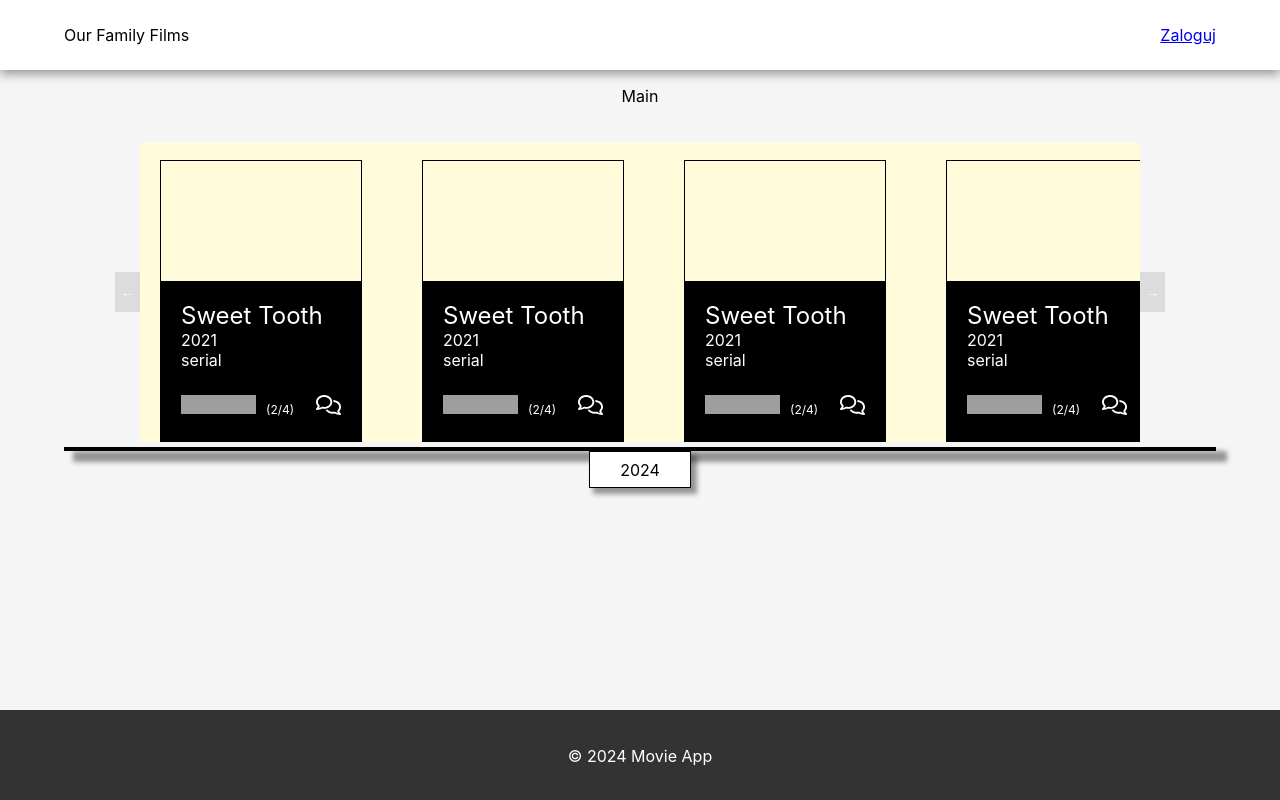
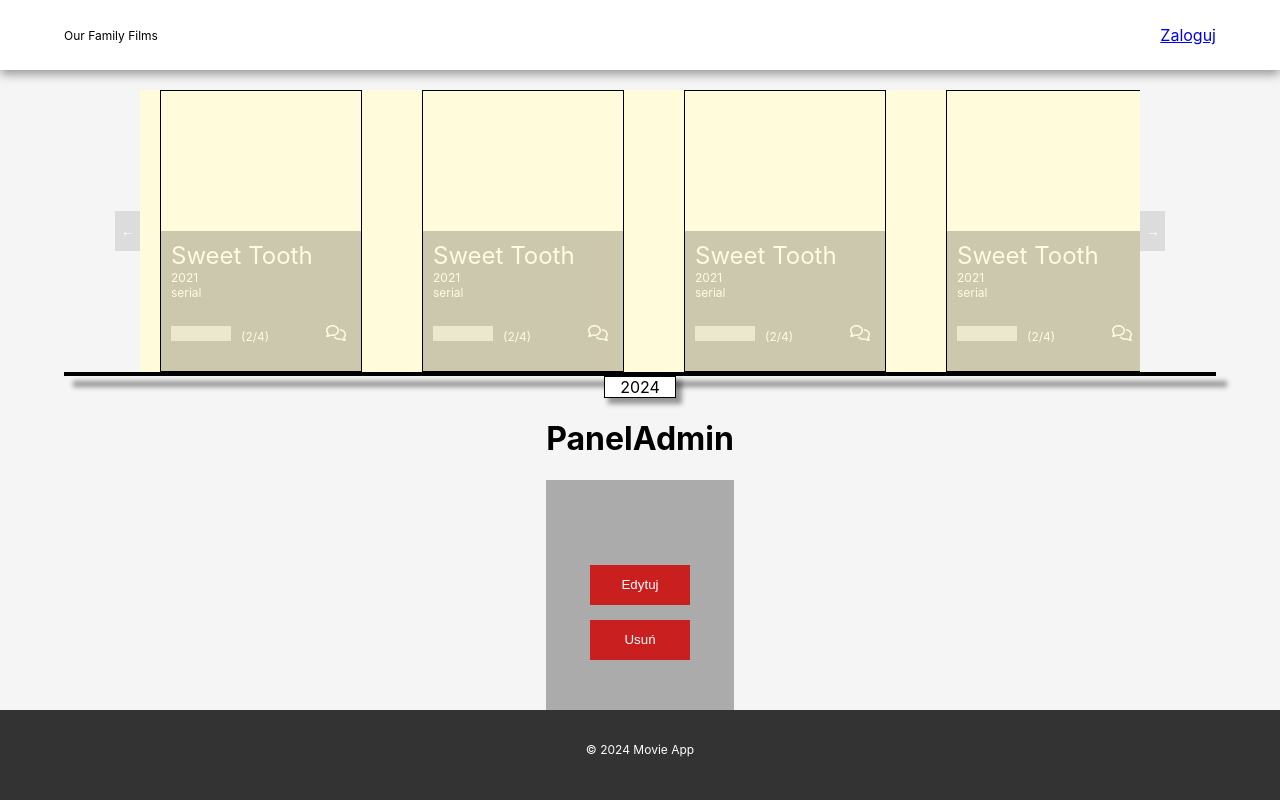
Before and after one commit to artur-IT/Our-Family-Films, a React (Vite) app: page / in a window 1280 px wide. Built offline with nearby package versions, Linux system fonts and the light colour scheme; grey boxes are pictures that could not be loaded.

Commit message:
change PanelAdmin

```diff
--- a/src/App.tsx
+++ b/src/App.tsx
@@ -2,13 +2,15 @@
 import { Shelf } from "./components/Shelf/Shelf";
 import { Header } from "./layouts/Header/Header";
 import { Main } from "./layouts/Main/Main";
+import { PanelAdmin } from "./layouts/PanelAdmin/PanelAdmin";
 
 function App() {
   return (
     <>
       <Header />
       <Main>
-        <Shelf></Shelf>
+        <Shelf />
+        <PanelAdmin />
       </Main>
       <Footer />
     </>
--- a/src/components/Movie/Movie.module.css
+++ b/src/components/Movie/Movie.module.css
@@ -15,15 +15,14 @@
   justify-content: flex-start;
   width: 100%;
   height: 140px;
-  padding: 10px;
   color: #fff;
   background-color: #000;
-  opacity: 1; /* początkowo element jest niewidoczny */
-  transition: opacity 0.4s ease; /* płynna animacja */
+  opacity: 0.2; /* początkowo element jest niewidoczny */
+  transition: all 0.4s ease; /* płynna animacja */
 }
 
 .movie:hover .movie_description {
-  opacity: 0.7; /* po najechaniu element staje się widoczny */
+  opacity: 1; /* po najechaniu element staje się widoczny */
 }
 
 .movie_data p,
@@ -44,20 +43,30 @@
 }
 
 img {
-  width: 25px;
+  width: 20px;
 }
 img.star:hover {
   background: url("/star-full.svg");
   cursor: pointer;
 }
 
-.comments {
+.comments_icon {
   position: absolute;
-  right: 20px;
+  right: 15px;
   cursor: pointer;
+}
+.movie[data-expanded="true"] .movie_description {
+  height: 280px;
 }
 
 span {
   margin-left: 10px;
   font-size: 12px;
 }
+p {
+  font-size: 12px;
+}
+.comments_user p {
+  margin: 5px 10px;
+  font-style: italic;
+}
--- a/src/components/Movie/Movie.tsx
+++ b/src/components/Movie/Movie.tsx
@@ -1,8 +1,12 @@
+import { useState } from "react";
 import style from "./Movie.module.css";
 
 export const Movie = () => {
+  const [isExpanded, setIsExpanded] = useState(false);
+  const commentsUser = ["komentarz 1", "komentarz 2", "komentarz 3", "komentarz 4"];
+
   return (
-    <div className={style.movie}>
+    <div className={style.movie} data-expanded={isExpanded}>
       <div className={style.movie_description}>
         <div className={style.movie_data}>
           <p>Sweet Tooth</p>
@@ -15,9 +19,10 @@
           <img src="/star-empty.svg" alt="star" className={style.star} />
           <img src="/star-empty.svg" alt="star" className={style.star} />
           <span>(2/4)</span>
-          {/* <p className={style.comments}>komentarze</p> */}
-          <img src="/comments.svg" alt="comments" className={style.comments} />
+          <img src="/comments.svg" alt="comments icon" className={style.comments_icon} onClick={() => setIsExpanded(!isExpanded)} />
         </div>
+
+        <div className={style.comments_user}>{isExpanded && commentsUser.map((comment, idx) => <p key={idx}>{comment}</p>)}</div>
       </div>
     </div>
   );
--- a/src/components/Shelf/Shelf.module.css
+++ b/src/components/Shelf/Shelf.module.css
@@ -74,8 +74,8 @@
   display: flex;
   justify-content: center;
   align-items: center;
-  width: 100px;
-  height: 35px;
+  width: 70px;
+  height: 30px;
   border: 1px solid #000;
   background-color: #fff;
   box-shadow: 5px 5px 5px 1px rgba(0, 0, 0, 0.4);
--- a/src/layouts/Main/Main.tsx
+++ b/src/layouts/Main/Main.tsx
@@ -5,10 +5,5 @@
 }
 
 export const Main: React.FC<MainProps> = ({ children }) => {
-  return (
-    <div className={style.main}>
-      <p>Main</p>
-      {children}
-    </div>
-  );
+  return <div className={style.main}>{children}</div>;
 };
--- a/src/layouts/PanelAdmin/PanelAdmin.module.css
+++ b/src/layouts/PanelAdmin/PanelAdmin.module.css
@@ -0,0 +1,31 @@
+.movie_description {
+  display: flex;
+  flex-direction: column;
+  justify-content: center;
+  align-items: center;
+  width: 100%;
+  height: 280px;
+  color: #fff;
+  background-color: rgba(0, 0, 0, 0.3);
+  transition: all 0.4s ease; /* płynna animacja */
+}
+
+button:hover {
+  background-color: #000;
+  color: #fff;
+  cursor: pointer;
+  transition: all 0.4s ease; /* płynna animacja */
+}
+
+.edit_btn,
+.delete_btn {
+  display: flex;
+  justify-content: center;
+  align-items: center;
+  margin-bottom: 15px;
+  width: 100px;
+  height: 40px;
+  color: #fff;
+  background-color: #c91f1f;
+  border: none;
+}
--- a/src/layouts/PanelAdmin/PanelAdmin.tsx
+++ b/src/layouts/PanelAdmin/PanelAdmin.tsx
@@ -1,10 +1,15 @@
-import { Link } from "react-router-dom";
+// import { Link } from "react-router-dom";
+import style from "./PanelAdmin.module.css";
 
 export const PanelAdmin = () => {
   return (
     <div>
       <h1>PanelAdmin</h1>
-      <Link to="/">Back to main page</Link>
+      {/* <Link to="/">Back to main page</Link> */}
+      <div className={style.movie_description}>
+        <button className={style.edit_btn}>Edytuj</button>
+        <button className={style.delete_btn}>Usuń</button>
+      </div>
     </div>
   );
 };
```
